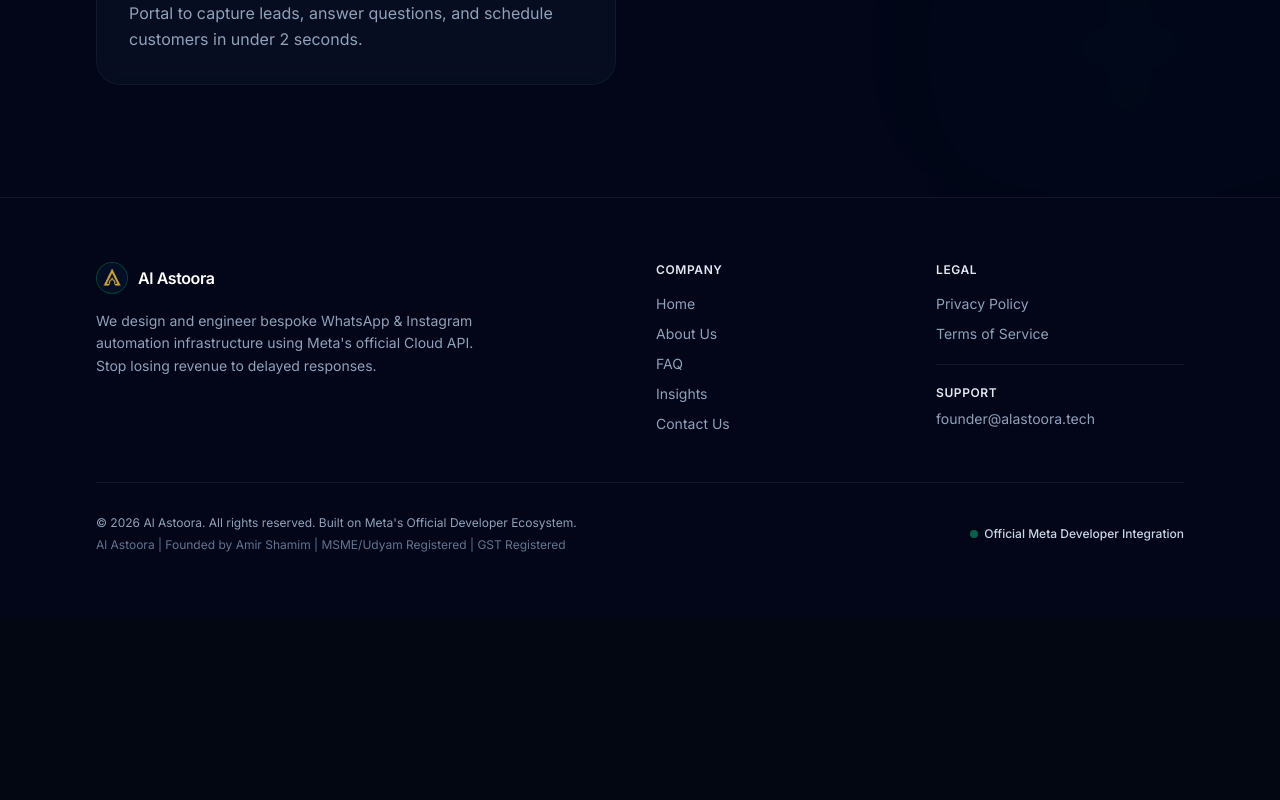
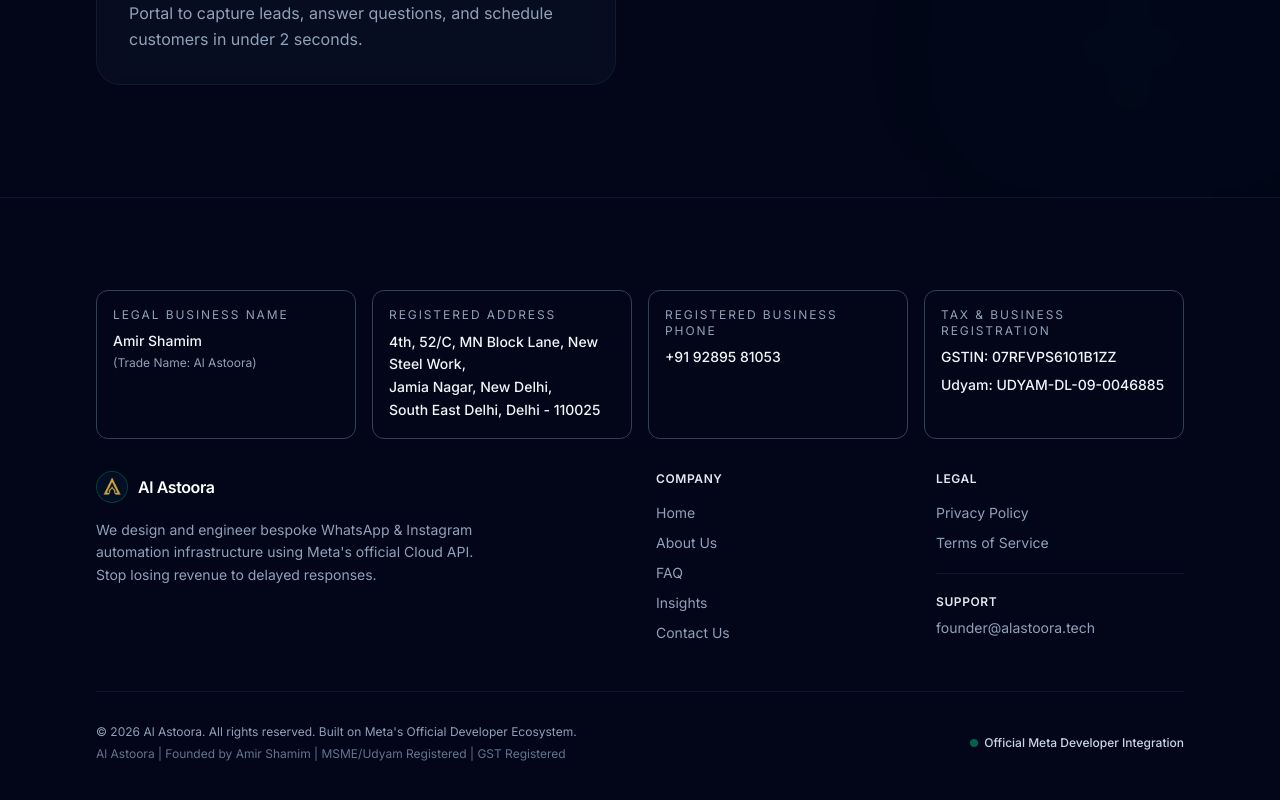
Before and after one commit to AmirShamim/webcraft-studio, a Next.js app: page / in a window 1280 px wide. Shown: the part 5729-6529 px from the top of the page. Before the commit the page ends 6346 px from the top, so only its background shows below. Built offline with nearby package versions, Linux system fonts and the light colour scheme; no server answers.

Commit message:
Updated the footer again for startup verification

```diff
--- a/app/layout.tsx
+++ b/app/layout.tsx
@@ -65,8 +65,10 @@
       'telephone': '+91 92895 81053',
       'address': {
         '@type': 'PostalAddress',
-        'addressLocality': 'New Delhi',
+        'streetAddress': '4th, 52/C, MN Block Lane, New Steel Work, Jamia Nagar',
+        'addressLocality': 'South East Delhi',
         'addressRegion': 'Delhi',
+        'postalCode': '110025',
         'addressCountry': 'IN',
       },
     },
@@ -82,8 +84,10 @@
         'We design and build custom conversation automation systems and high-converting landing pages utilizing Meta\'s official WhatsApp Cloud API.',
       'address': {
         '@type': 'PostalAddress',
-        'addressLocality': 'New Delhi',
+        'streetAddress': '4th, 52/C, MN Block Lane, New Steel Work, Jamia Nagar',
+        'addressLocality': 'South East Delhi',
         'addressRegion': 'Delhi',
+        'postalCode': '110025',
         'addressCountry': 'IN',
       },
       'areaServed': ['AE', 'SG', 'IN', 'US'],
--- a/components/Footer.tsx
+++ b/components/Footer.tsx
@@ -7,7 +7,30 @@
     <footer className="border-t border-slate-900 bg-slate-950 text-slate-400 py-12 md:py-16">
       <div className="mx-auto w-full max-w-6xl px-5 md:px-8">
 
-
+            <div className="mt-7 grid gap-4 text-sm md:grid-cols-4 mb-8">
+              <div className="rounded-xl border border-slate-700 bg-slate-950/50 p-4">
+                <p className="text-xs uppercase tracking-[0.16em] text-slate-400">Legal Business Name</p>
+                <p className="mt-2 font-medium text-slate-100">Amir Shamim</p>
+                <p className="text-xs text-slate-400 mt-1">(Trade Name: Al Astoora)</p>
+              </div>
+              <div className="rounded-xl border border-slate-700 bg-slate-950/50 p-4">
+                <p className="text-xs uppercase tracking-[0.16em] text-slate-400">Registered Address</p>
+                <p className="mt-2 text-sm font-medium leading-relaxed text-slate-100">
+                  4th, 52/C, MN Block Lane, New Steel Work,<br />
+                  Jamia Nagar, New Delhi,<br />
+                  South East Delhi, Delhi - 110025
+                </p>
+              </div>
+              <div className="rounded-xl border border-slate-700 bg-slate-950/50 p-4">
+                <p className="text-xs uppercase tracking-[0.16em] text-slate-400">Registered Business Phone</p>
+                <p className="mt-2 font-medium text-slate-100">+91 92895 81053</p>
+              </div>
+              <div className="rounded-xl border border-slate-700 bg-slate-950/50 p-4">
+                <p className="text-xs uppercase tracking-[0.16em] text-slate-400">Tax & Business Registration</p>
+                <p className="mt-2 font-medium text-slate-100">GSTIN: 07RFVPS6101B1ZZ</p>
+                <p className="mt-2 font-medium text-slate-100">Udyam: UDYAM-DL-09-0046885</p>
+              </div>
+            </div>
 
         <div className="grid gap-8 sm:grid-cols-2 md:grid-cols-4">
           <div className="md:col-span-2 space-y-4">
```
